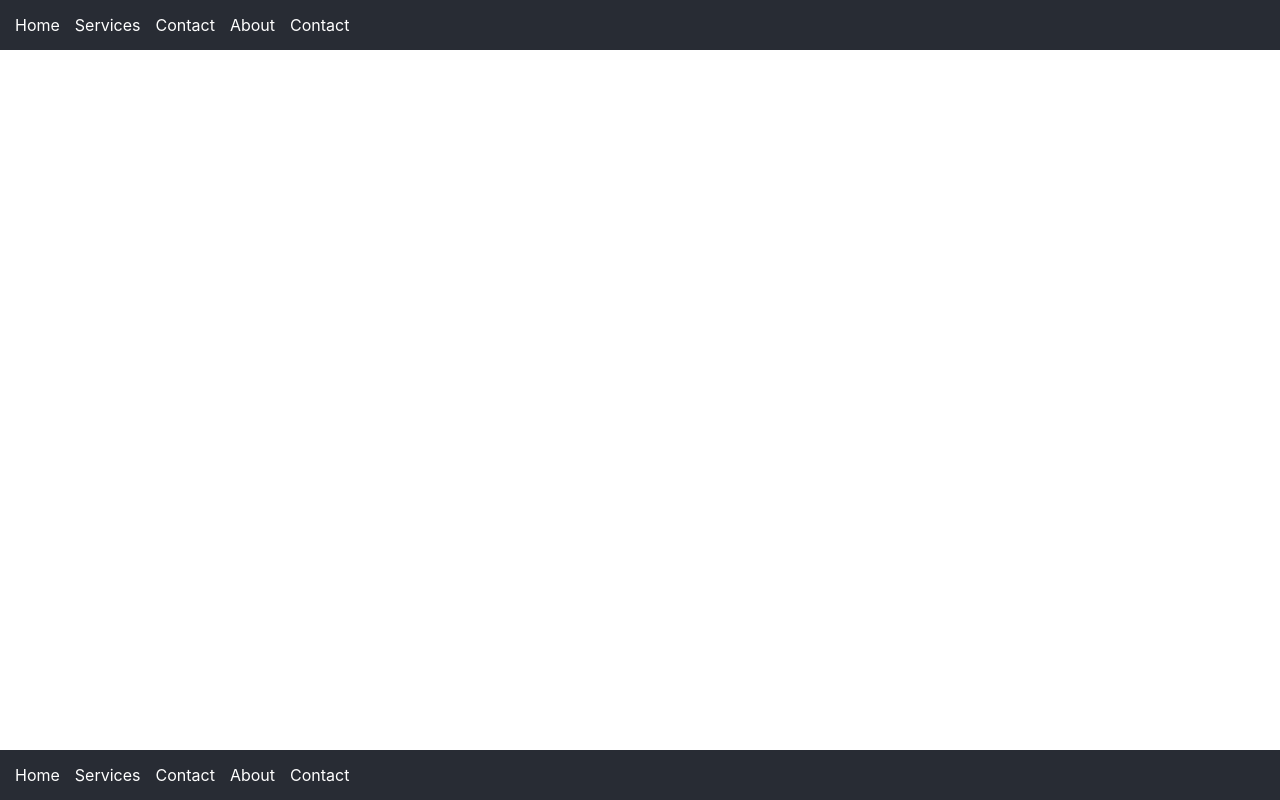
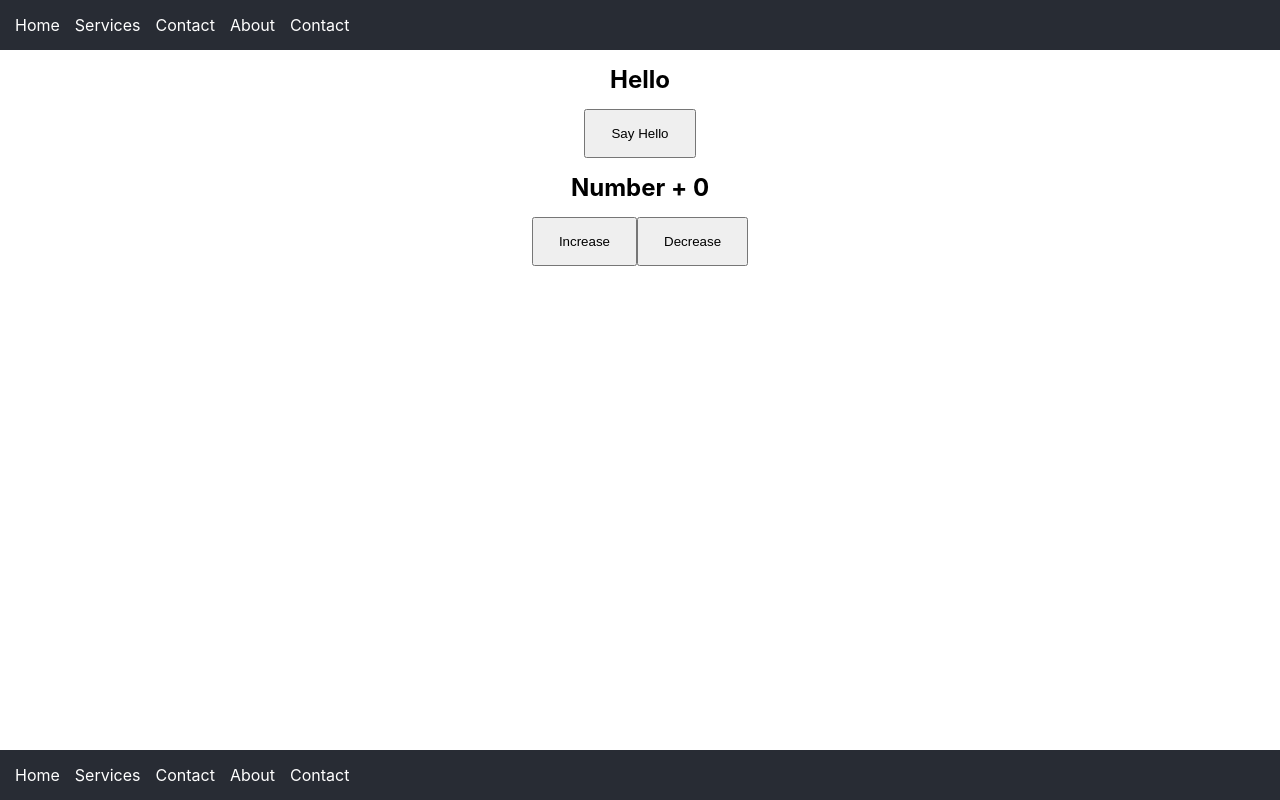
Before and after one commit to giojojua/to-do, a React (Create React App) app: page / in a window 1280 px wide. Built offline with nearby package versions, Linux system fonts and the light colour scheme.

Commit message:
react app installed

```diff
--- a/src/App.css
+++ b/src/App.css
@@ -2,6 +2,20 @@
     padding: 0;
     margin: 0;
     box-sizing: border-box;
+}
+
+.container {
+    width: 1140px;
+    margin: auto;
+    display: flex;
+    flex-direction: column;
+    align-items: center;
+    padding: 15px;
+    gap: 15px;
+}
+
+button {
+    padding: 15px 25px;
 }
 
 header, footer {
--- a/src/App.js
+++ b/src/App.jsx
@@ -1,6 +1,7 @@
 import './App.css';
 import Navbar from "./Navbar";
 import Footer from "./Footer";
+import Main from "./Main";
 
 function App() {
     return (
@@ -9,7 +10,7 @@ function App() {
                 <Navbar/>
             </header>
             <section className="Container">
-
+                <Main/>
             </section>
             <footer className="App-footer">
                 <Footer/>
--- /dev/null
+++ b/src/Main.jsx
@@ -0,0 +1,45 @@
+import {useEffect, useState} from "react";
+
+export default function Main() {
+    let [number, setNumber] = useState(0)
+    let [string, setString] = useState('Hello')
+    let [hasNumber, setHasNumber] = useState(false)
+
+    useEffect(() => {
+        console.log('Username inserted')
+    }, [string])
+
+    const increaseNumber = () => {
+        let newNumber = number + 1
+        setNumber(newNumber)
+        setHasNumber(true)
+    }
+
+    const decreaseNumber = () => {
+        let newNumber = number - 1
+        setNumber(newNumber)
+        setHasNumber(true)
+    }
+
+    const changeTittle = () => {
+        let newTittle = string = 'Hello Gio'
+        setString(newTittle)
+        setHasNumber(false)
+    }
+    return (
+        <>
+            <div className="container">
+                <h1>{`${string}`}</h1>
+                <div>
+                    <button onClick={changeTittle}>Say Hello</button>
+                </div>
+                <h2>{`Number + ${number}`}</h2>
+                { hasNumber && <p>It's Number</p> }
+                <div>
+                    <button onClick={increaseNumber}>Increase</button>
+                    <button onClick={decreaseNumber}>Decrease</button>
+                </div>
+            </div>
+        </>
+    )
+}
```
Also changed, not shown: public/logo192.png (deleted), public/logo512.png (deleted), public/robots.txt (deleted), src/Footer.jsx (renamed from src/Footer.js), src/Navbar.jsx (renamed from src/Navbar.js), src/Register.js (deleted), src/Register.jsx (added).
